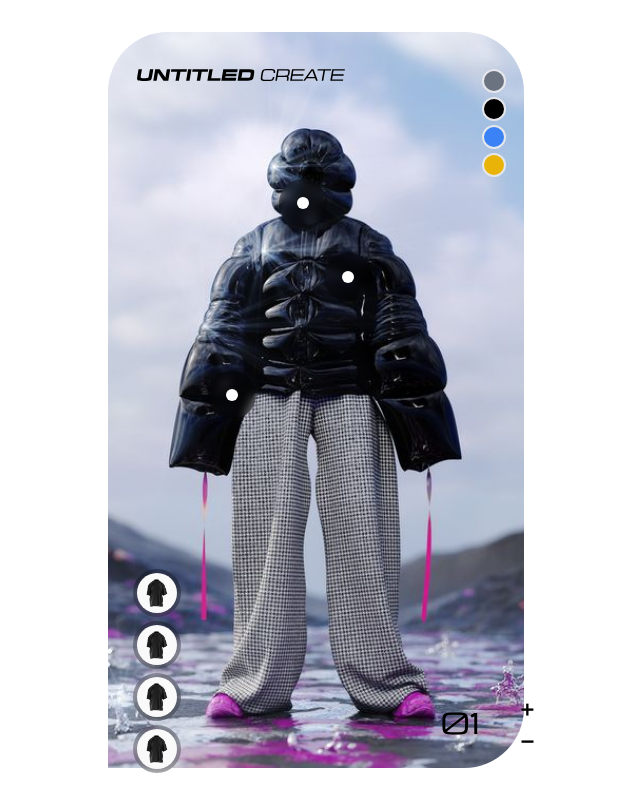
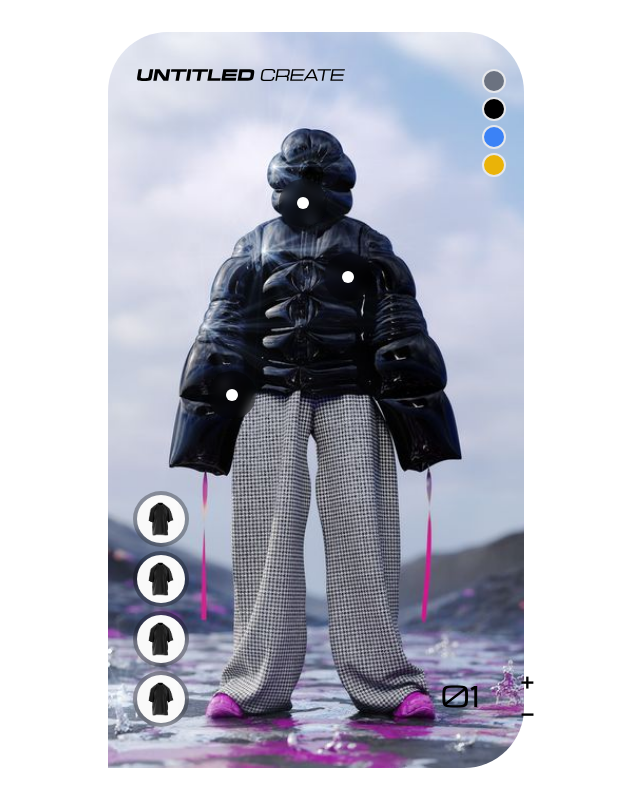
Before and after one commit to nematollahi1999/untitled, a Next.js app: page /create in a window 1280 px wide. Shown: the whole page, without its empty margins (244-884 px from the left). Built offline with nearby package versions, Linux system fonts and the light colour scheme.

Commit message:
Clothes toggles updated.

```diff
--- a/app/layout.js
+++ b/app/layout.js
@@ -9,7 +9,7 @@ export const metadata = {
 export default function RootLayout({ children }) {
   return (
     <html lang="en">
-      <body className="">
+      <body className="font-numerals">
 
         {children}
         <ToggleMenu />
--- a/components/atoms/toggles/ClothesGlassToggle.jsx
+++ b/components/atoms/toggles/ClothesGlassToggle.jsx
@@ -1,30 +1,48 @@
 "use client";
 import React, { useState } from "react";
 
-const OptionButton = ({ option, isSelected, onClick, expandedWidth }) => {
+const OptionButton = ({
+  option,
+  isSelected,
+  onClick,
+  expandedWidth,
+  badge,
+  img
+}) => {
   return (
     <div
-      className={`relative flex items-center transition-all duration-300 ease-in-out backdrop-blur-sm bg-black/30 ${
-        isSelected ? expandedWidth : "w-12"
-      } h-12 rounded-full cursor-pointer overflow-hidden mb-1`}
+      className={`relative flex items-center justify-around transition-all duration-300 ease-in-out backdrop-blur-sm bg-black/30 ${
+        isSelected ? expandedWidth : "w-14"
+      } h-14 rounded-full cursor-pointer overflow-hidden mb-1`}
       onClick={onClick}
     >
-      <div className="absolute flex items-center justify-center w-12 h-12 rounded-full transition-all duration-300 ease-in-out left-0">
-        <img className="rounded-full p-1" src="/images/product.jpg" alt="product" />
+      <div className="absolute flex items-center justify-center w-14 h-14 rounded-full transition-all duration-300 ease-in-out left-0">
+        <img
+          className="rounded-full p-1"
+          src={img}
+          alt="product"
+        />
       </div>
       <div
-        className={`pr-12 pl-2 text-white transition-opacity duration-100 ease-in-out ${
+        className={`pl-4 pr-2 text-white transition-opacity duration-100 ease-in-out ${
           isSelected ? "opacity-100 delay-300" : "opacity-0"
         } ml-12`}
       >
+        <div className="text-right ">
           <div className="font-bold text-xs">{option.text}</div>
+          <div className="flex">
+            <span class=" inline-flex items-center rounded-full bg-black px-1 text-xs font-light text-white leading-none	">
+              {badge}
+            </span>
             <div className="font-light text-xs">{option.subtext}</div>
+          </div>
+        </div>
       </div>
     </div>
   );
 };
 
-const ClothesGlassToggle = ({ options, expandedWidth = "w-40", style }) => {
+const ClothesGlassToggle = ({ options, expandedWidth = "w-48", style }) => {
   const [selectedOption, setSelectedOption] = useState(null);
 
   return (
@@ -37,6 +55,8 @@ const ClothesGlassToggle = ({ options, expandedWidth = "w-40", style }) => {
             isSelected={selectedOption === option.value}
             onClick={() => setSelectedOption(option.value)}
             expandedWidth={expandedWidth}
+            badge={option.badge}
+            img={option.img}
           />
         ))}
       </div>
--- a/components/organisms/pageParts/CreateSpace.jsx
+++ b/components/organisms/pageParts/CreateSpace.jsx
@@ -11,10 +11,10 @@ const options = [
 ];
 
 const clothes = [
-  { value: "option1", text: "Option 1", subtext: "Subtext 1", bgColor: "bg-red-500" },
-  { value: "option2", text: "Option 2", subtext: "Subtext 2", bgColor: "bg-green-500" },
-  { value: "option3", text: "Option 3", subtext: "Subtext 3", bgColor: "bg-blue-500" },
-  { value: "option4", text: "Option 4", subtext: "Subtext 4", bgColor: "bg-yellow-500" },
+  { value: "Tshirt", text: "ساخت تیشرت", subtext: "ساخته شده تا الان", bgColor: "bg-red-500", badge: "153", img: "/images/product.jpg" },
+  { value: "Hoodie", text: "ساخت هودی", subtext: "ساخته شده تا الان", bgColor: "bg-green-500", badge: "562", img: "/images/product.jpg" },
+  { value: "Sweart shirt", text: "ساخت سوئیت شرت", subtext: "ساخته شده تا الان", bgColor: "bg-blue-500", badge: "126", img: "/images/product.jpg" },
+  { value: "Crop", text: "ساخت کراپ", subtext: "ساخته شده تا الان", bgColor: "bg-yellow-500", badge: "144", img: "/images/product.jpg" },
 ];
 
 import React from "react";
@@ -58,9 +58,9 @@ function CreateSpace() {
           text={"طراحی تنه"}
           subtext={"انتخاب استایل فیت و دوخت و دیزاین تنه"}
         />
-        <AddOrDecreaseButton style={{ top: "90%", left: "80%" }} />
+        <AddOrDecreaseButton style={{ bottom: "5%", left: "80%" }} />
         <ChooseColorToggle options={options} style={{ top: "5%", left: "90%" }} />
-        <ClothesGlassToggle options={clothes} style={{ top: "73%", left: "6%" }} />
+        <ClothesGlassToggle options={clothes} style={{ bottom: "5%", left: "6%" }} />
       </div>
     </div>
   );
```
Lines whose indentation alone changed are shown as unchanged.
